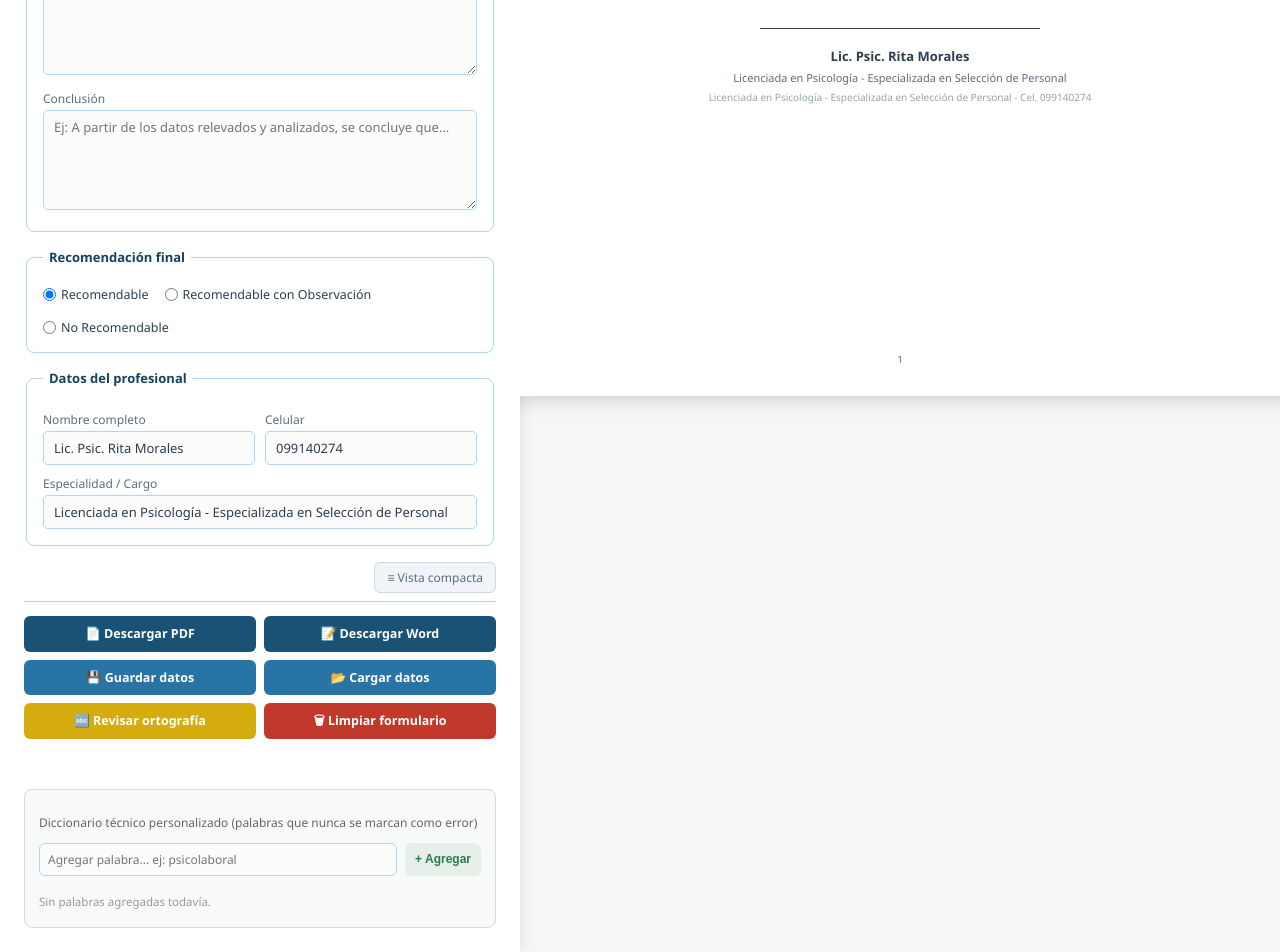
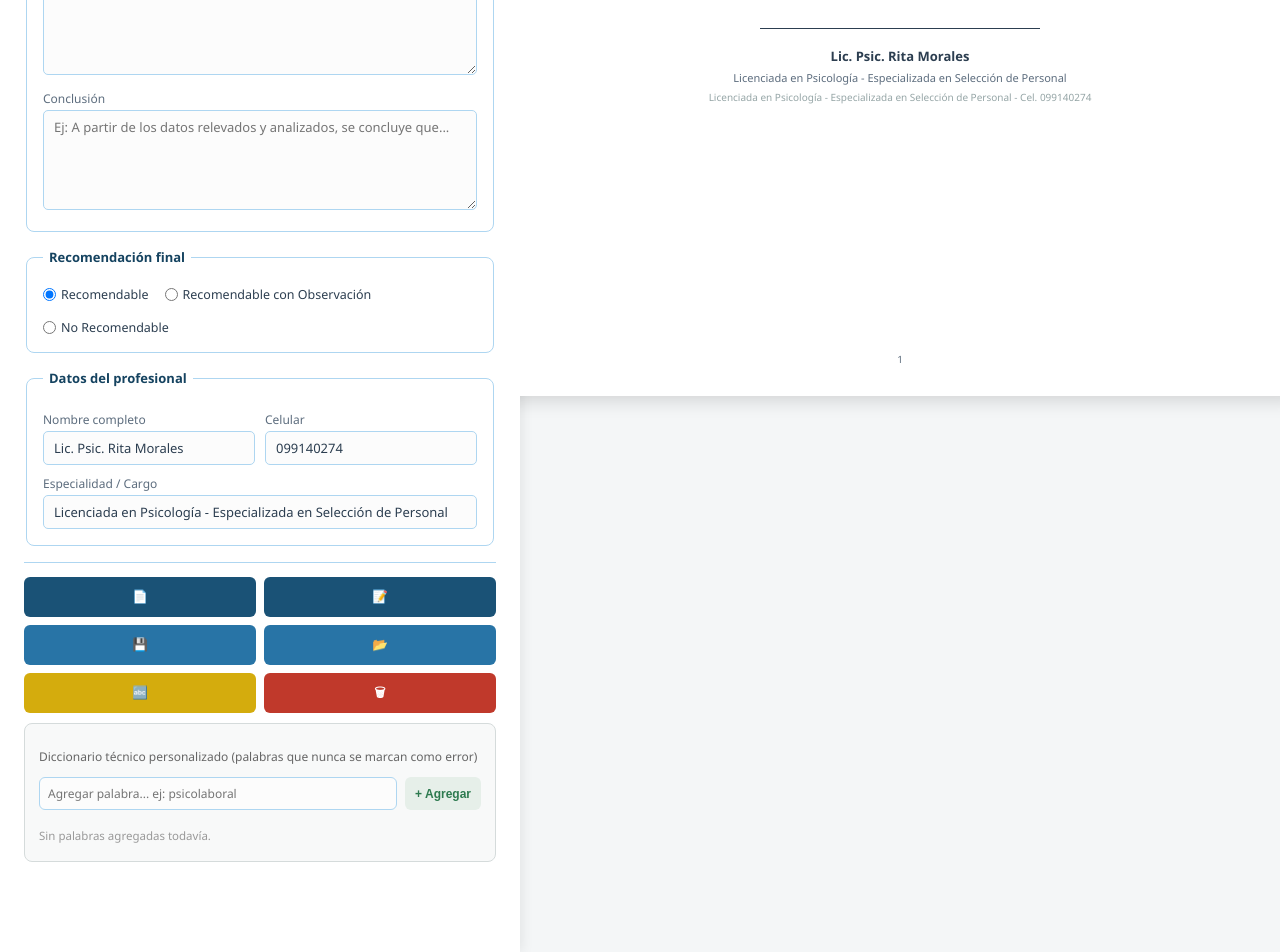
Before and after one commit to FABIOR1981/reportes-dashboard, a website: page html_externos/ude/generador_informe_psicolaboral.html in a window 1280 px wide and 1709 px high. Shown: the part 757-1709 px from the top of the page. Drawn offline with nearby package versions, Linux system fonts and the light colour scheme; a script that the page names is missing.

Commit message:
nueva botonera

```diff
--- a/html_externos/_shared/botonera.css
+++ b/html_externos/_shared/botonera.css
@@ -1,28 +1,32 @@
 /* ============================================================
-   BOTONERA COMPARTIDA – Estilos para todos los informes
+   BOTONERA COMPACTA – Estilos para todos los informes
+   Posición fija arriba a la derecha, alineada con el dashboard
    ============================================================ */
 
 .btn-toolbar {
-  display: grid;
-  grid-template-columns: repeat(auto-fit, minmax(220px, 1fr));
-  gap: 10px;
-  margin: 20px 0;
-  padding: 0;
+  position: fixed;
+  top: 12px;
+  right: 220px;
+  z-index: 1000;
+  display: flex;
+  flex-wrap: wrap;
+  gap: 6px;
+  justify-content: flex-end;
 }
 
 .btn-toolbar .btn {
-  padding: 12px 18px;
+  width: 40px;
+  height: 40px;
+  padding: 0;
   border: none;
   border-radius: 8px;
-  font-size: 14px;
-  font-weight: 600;
+  font-size: 18px;
   cursor: pointer;
   transition: all 0.2s ease;
   display: flex;
   align-items: center;
   justify-content: center;
-  gap: 8px;
-  white-space: nowrap;
+  position: relative;
   font-family: 'Segoe UI', system-ui, sans-serif;
 }
 
@@ -53,18 +57,58 @@
 .btn-danger    { background: #c0392b; color: #fff; }
 .btn-danger:hover    { background: #a93226; }
 
+/* Tooltip */
+.btn-toolbar .btn .tooltip {
+  position: absolute;
+  bottom: calc(100% + 8px);
+  left: 50%;
+  transform: translateX(-50%) translateY(4px);
+  background: #2c3e50;
+  color: #fff;
+  padding: 6px 12px;
+  border-radius: 6px;
+  font-size: 12px;
+  white-space: nowrap;
+  opacity: 0;
+  pointer-events: none;
+  transition: all 0.2s ease;
+  z-index: 100;
+  font-family: 'Segoe UI', system-ui, sans-serif;
+  font-weight: 500;
+}
+
+.btn-toolbar .btn .tooltip::after {
+  content: '';
+  position: absolute;
+  top: 100%;
+  left: 50%;
+  transform: translateX(-50%);
+  border: 5px solid transparent;
+  border-top-color: #2c3e50;
+}
+
+.btn-toolbar .btn:hover .tooltip {
+  opacity: 1;
+  transform: translateX(-50%) translateY(0);
+}
+
+/* Status */
 #status {
-  grid-column: 1 / -1;
-  text-align: center;
-  font-size: 13px;
-  min-height: 20px;
-  margin-top: 4px;
+  position: fixed;
+  top: 58px;
+  right: 220px;
+  z-index: 1000;
+  text-align: right;
+  font-size: 12px;
   color: #2c3e50;
   font-family: 'Segoe UI', system-ui, sans-serif;
+  background: rgba(255,255,255,0.9);
+  padding: 4px 8px;
+  border-radius: 4px;
 }
 
+/* Spell panel */
 #spellPanel {
-  grid-column: 1 / -1;
   margin-top: 10px;
   padding: 14px;
   background: #f8f9f9;
@@ -91,8 +135,8 @@
 }
 .dic-ignore:hover { background: #d1f2eb; }
 
+/* Diccionario panel */
 #dicPanel {
-  grid-column: 1 / -1;
   margin-top: 10px;
   padding: 14px;
   background: #f8f9f9;
@@ -157,98 +201,20 @@
   line-height: 1;
 }
 
-@media (max-width: 480px) {
-  .btn-toolbar { grid-template-columns: 1fr; }
-}
-
-/* ============================================================
-   BOTONERA COMPACTA (coexiste con extendida)
-   ============================================================ */
-
-.btn-toolbar-toggle {
-  display: flex;
-  justify-content: flex-end;
-  margin-bottom: 8px;
-}
-
-.btn-toggle-view {
-  background: #f0f4f8;
-  border: 1px solid #d0d7de;
-  border-radius: 6px;
-  padding: 6px 12px;
-  font-size: 12px;
-  color: #5d6d7e;
-  cursor: pointer;
-  font-family: 'Segoe UI', system-ui, sans-serif;
-  transition: all 0.2s;
-}
-.btn-toggle-view:hover {
-  background: #e2e8f0;
-  color: #2c3e50;
-}
-
-.btn-toolbar--compact {
-  display: flex;
-  flex-wrap: wrap;
-  gap: 8px;
-  justify-content: center;
-  margin: 12px 0;
-}
-
-.btn-toolbar--compact .btn {
-  width: 48px;
-  height: 48px;
-  padding: 0;
-  border-radius: 10px;
-  font-size: 20px;
-  display: flex;
-  align-items: center;
-  justify-content: center;
-  position: relative;
-}
-
-/* Tooltip custom */
-.btn-toolbar--compact .btn .tooltip {
-  position: absolute;
-  bottom: calc(100% + 8px);
-  left: 50%;
-  transform: translateX(-50%) translateY(4px);
-  background: #2c3e50;
-  color: #fff;
-  padding: 6px 12px;
-  border-radius: 6px;
-  font-size: 12px;
-  white-space: nowrap;
-  opacity: 0;
-  pointer-events: none;
-  transition: all 0.2s ease;
-  z-index: 100;
-  font-family: 'Segoe UI', system-ui, sans-serif;
-  font-weight: 500;
-}
-
-.btn-toolbar--compact .btn .tooltip::after {
-  content: '';
-  position: absolute;
-  top: 100%;
-  left: 50%;
-  transform: translateX(-50%);
-  border: 5px solid transparent;
-  border-top-color: #2c3e50;
-}
-
-.btn-toolbar--compact .btn:hover .tooltip {
-  opacity: 1;
-  transform: translateX(-50%) translateY(0);
-}
-
-.hidden { display: none !important; }
-
-/* Responsive: en móvil, la compacta siempre visible si está activa */
-@media (max-width: 480px) {
-  .btn-toolbar--compact .btn {
-    width: 44px;
-    height: 44px;
-    font-size: 18px;
+/* Responsive: en móvil, botonera más pequeña y más a la izquierda */
+@media (max-width: 768px) {
+  .btn-toolbar {
+    right: 10px;
+    top: 50px;
+    gap: 4px;
+  }
+  .btn-toolbar .btn {
+    width: 36px;
+    height: 36px;
+    font-size: 16px;
+  }
+  #status {
+    right: 10px;
+    top: 92px;
   }
 }
--- a/html_externos/_shared/botonera.js
+++ b/html_externos/_shared/botonera.js
@@ -26,63 +26,7 @@ window.Botonera = (function() {
 
   // ---------- Inicialización ----------
   function init(userConfig) {
-      // ---------- Toggle entre vistas compacta/extendida ----------
-  (function setupToggle() {
-    const container = document.querySelector('.btn-toolbar');
-    if (!container) return;
-
-    // Crear botón de toggle
-    const toggleWrap = document.createElement('div');
-    toggleWrap.className = 'btn-toolbar-toggle';
-    toggleWrap.innerHTML = '<button type="button" class="btn-toggle-view" id="btnToggleView" title="Cambiar vista de botonera">' +
-      '<span class="view-icon">≡</span> <span class="view-label">Vista compacta</span></button>';
-    container.parentNode.insertBefore(toggleWrap, container);
-
-    // Crear botonera compacta clonando la extendida
-    const compact = container.cloneNode(true);
-    compact.id = 'actionsCompact';
-    compact.classList.remove('btn-toolbar');
-    compact.classList.add('btn-toolbar--compact', 'hidden');
-
-    // Convertir botones a icono + tooltip
-    compact.querySelectorAll('.btn').forEach(function(btn) {
-      const action = btn.dataset.action;
-      const label = btn.textContent.trim();
-      btn.innerHTML = btn.textContent.trim().split(' ')[0] + '<span class="tooltip">' + label + '</span>';
-      btn.setAttribute('aria-label', label);
-    });
-
-    container.parentNode.insertBefore(compact, container.nextSibling);
-    container.classList.add('btn-toolbar--extended');
-
-    // Toggle
-    const btnToggle = document.getElementById('btnToggleView');
-    const labelSpan = btnToggle.querySelector('.view-label');
-
-    function applyView(mode) {
-      if (mode === 'compact') {
-        container.classList.add('hidden');
-        compact.classList.remove('hidden');
-        labelSpan.textContent = 'Vista extendida';
-      } else {
-        container.classList.remove('hidden');
-        compact.classList.add('hidden');
-        labelSpan.textContent = 'Vista compacta';
-      }
-    }
-
-    const saved = localStorage.getItem('botoneraViewMode') || 'extended';
-    applyView(saved);
-
-    btnToggle.addEventListener('click', function() {
-      const isCompact = !compact.classList.contains('hidden');
-      const newMode = isCompact ? 'extended' : 'compact';
-      applyView(newMode);
-      localStorage.setItem('botoneraViewMode', newMode);
-    });
-  })();
-
-Object.assign(cfg, userConfig);
+    Object.assign(cfg, userConfig);
     cacheElements();
     bindEvents();
     renderDiccionarioPanel();
--- a/html_externos/ude/generador_informe_psicolaboral.html
+++ b/html_externos/ude/generador_informe_psicolaboral.html
@@ -75,13 +75,25 @@
   </fieldset>
 
   <div class="btn-toolbar" id="actions">
-    <button class="btn btn-primary" data-action="pdf">📄 Descargar PDF</button>
-    <button class="btn btn-primary" data-action="word">📝 Descargar Word</button>
-    <button class="btn btn-secondary" data-action="save">💾 Guardar datos</button>
-    <button class="btn btn-secondary" data-action="load">📂 Cargar datos</button>
+    <button class="btn btn-primary" data-action="pdf" aria-label="Descargar PDF">
+      📄<span class="tooltip">Descargar PDF</span>
+    </button>
+    <button class="btn btn-primary" data-action="word" aria-label="Descargar Word">
+      📝<span class="tooltip">Descargar Word</span>
+    </button>
+    <button class="btn btn-secondary" data-action="save" aria-label="Guardar datos">
+      💾<span class="tooltip">Guardar datos</span>
+    </button>
+    <button class="btn btn-secondary" data-action="load" aria-label="Cargar datos">
+      📂<span class="tooltip">Cargar datos</span>
+    </button>
     <input type="file" id="loadInput" accept="application/json,.json" hidden>
-    <button class="btn btn-tertiary" data-action="spellcheck">🔤 Revisar ortografía</button>
-    <button class="btn btn-danger" data-action="reset">🗑 Limpiar formulario</button>
+    <button class="btn btn-tertiary" data-action="spellcheck" aria-label="Revisar ortografía">
+      🔤<span class="tooltip">Revisar ortografía</span>
+    </button>
+    <button class="btn btn-danger" data-action="reset" aria-label="Limpiar formulario">
+      🗑<span class="tooltip">Limpiar formulario</span>
+    </button>
   </div>
   <div id="status"></div>
   <div id="spellPanel"></div>
```
Also changed, not shown: html_externos/sm consultores/generador_informe_psicotecnico.html (+18 -6 lines).
